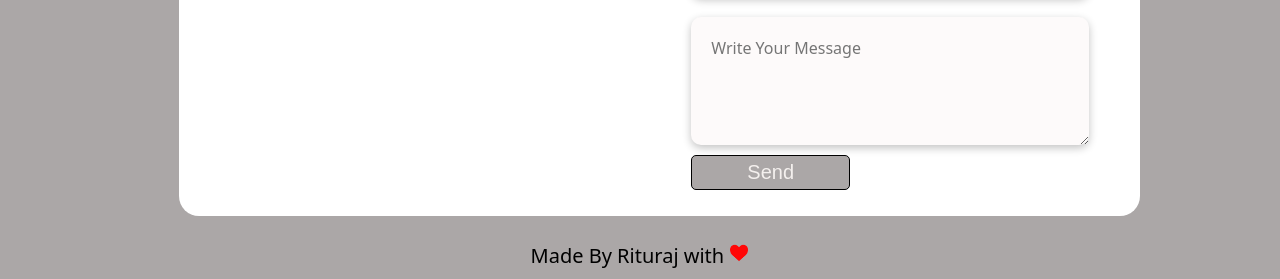
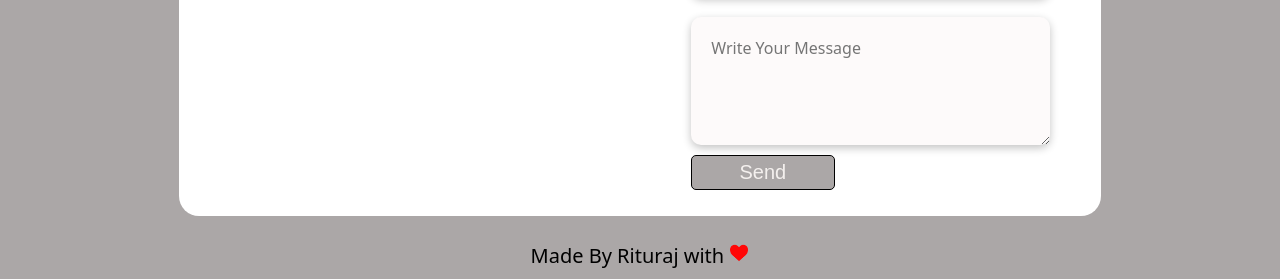
Before and after one commit to riturajnagar/riturajnagar.github.io, a website: page index.html in a window 1280 px wide. Shown: the part 6311-6590 px from the top of the page. Drawn offline with Linux system fonts and the light colour scheme; no server answers.

Commit message:
final portfolio done

```diff
--- a/css/index.css
+++ b/css/index.css
@@ -643,7 +643,7 @@ a {
 
 #contact {
   background-color: transparent;
-  width: 100%;
+  width: 90%;
   padding: 0px;
   display: grid;
   margin: auto;
@@ -659,7 +659,8 @@ a {
 .myDetails {
   /* background-color: #b5e7a0; */
   /* border: 1px solid red; */
-  margin-left: 10%;
+  /* margin-left: 10%; */
+  margin-left: 0px;
   border-radius: 20px 0px 0px 20px;
   padding: 20px 0px 0px 30px;
   background-color: white;
@@ -1088,8 +1089,10 @@ a {
 
   #contact {
     /* border: 1px solid red; */
+    margin: auto;
     margin-top: 100px;
     padding-left: 0%;
+
     /* margin: auto; */
   }
   .myDetails {
```
